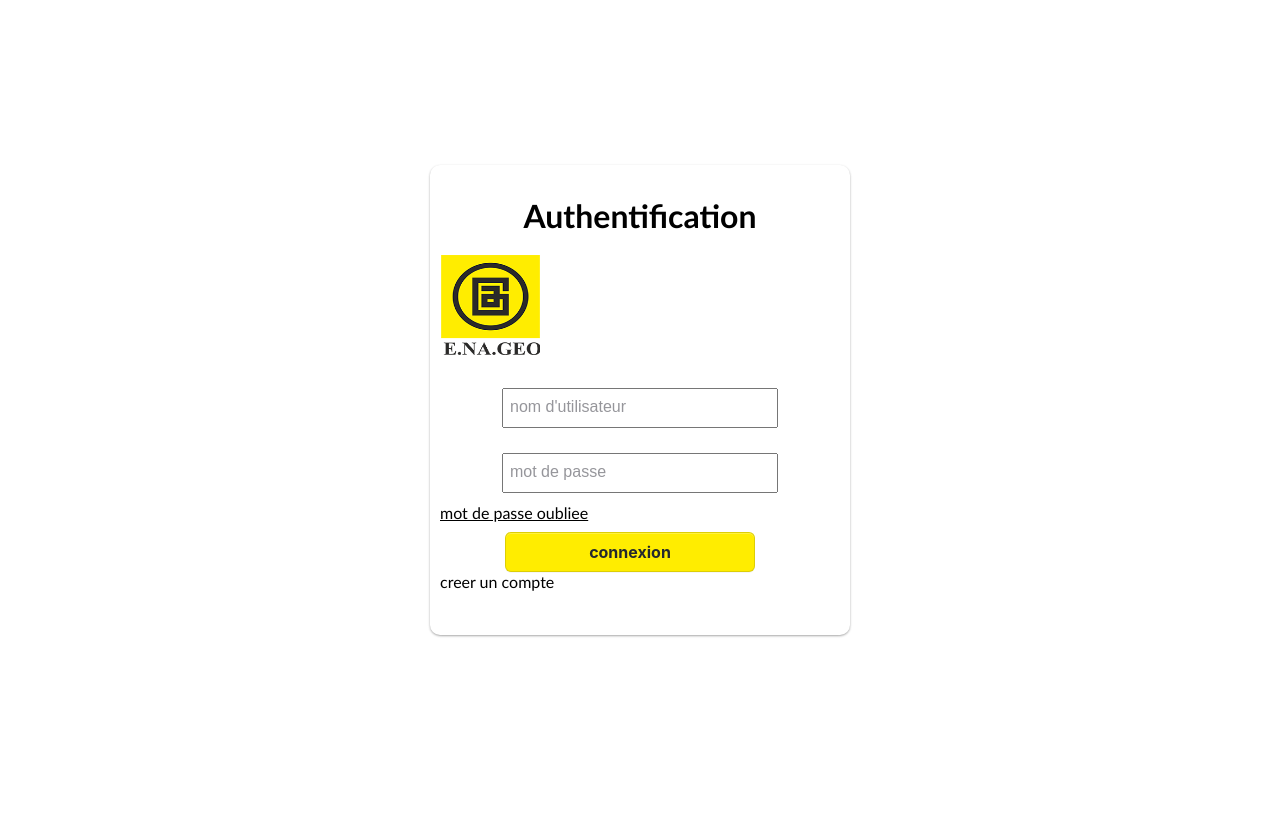
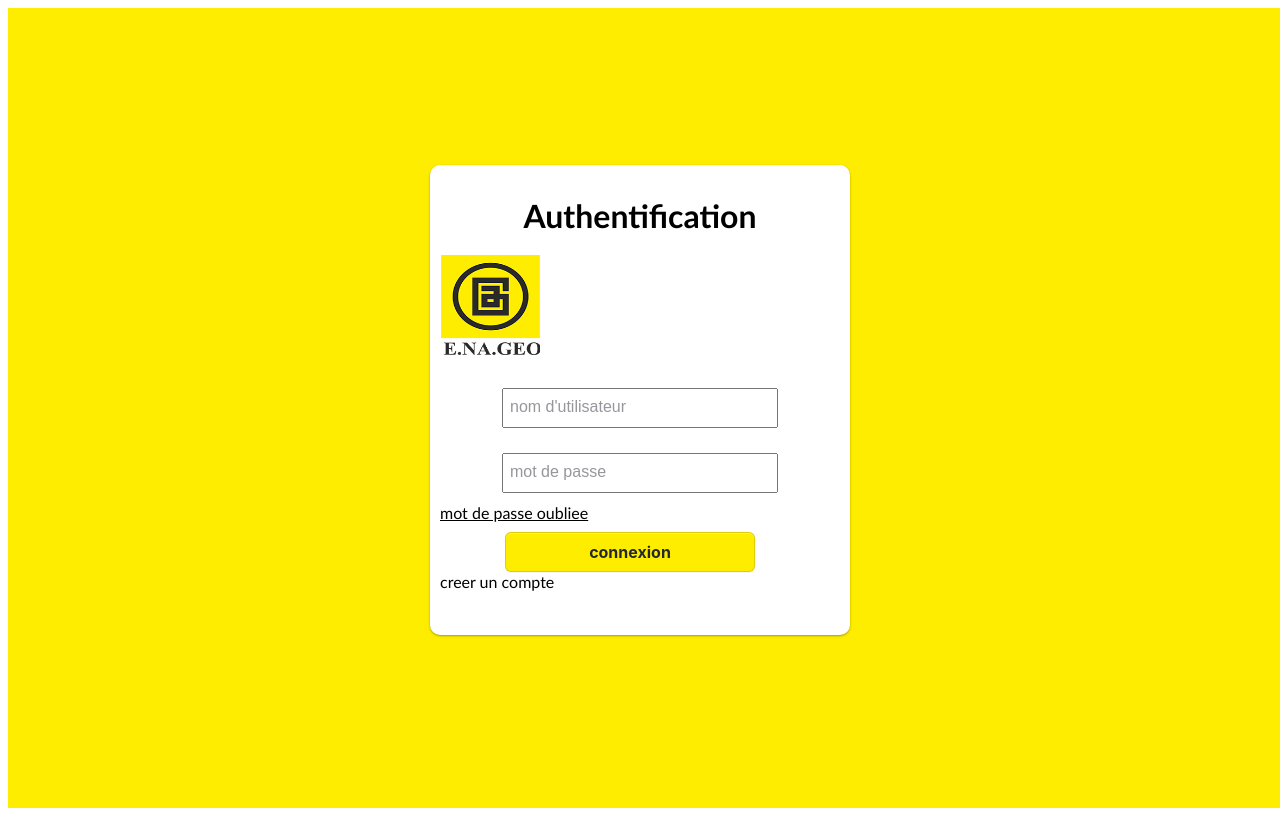
Before and after one commit to AliliMJ/enageo_sismic_mission, a Vue app in the folder client/: page /#/login in a window 1280 px wide. Built offline with nearby package versions, Linux system fonts and the light colour scheme.

Commit message:
omitting body in template lol

```diff
--- a/client/src/components/authentication/Login.vue
+++ b/client/src/components/authentication/Login.vue
@@ -11,7 +11,7 @@ export default defineComponent({
 </script>
 
 <template>
-  <body>
+  <div class="main">
     <div class="container">
       <form action="post">
         <h1 class="authLabel">Authentification</h1>
@@ -33,11 +33,13 @@ export default defineComponent({
         <div class="create">creer un compte</div>
       </form>
     </div>
-  </body>
+  </div>
 </template>
 
 <style scoped>
-body {
+.main {
+  min-height: 100vh;
+  width: 100vw;
   margin: 0;
   padding: 0;
   background-color: #ffed00;
```
